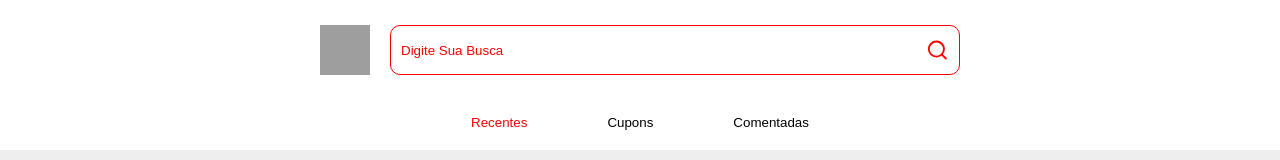
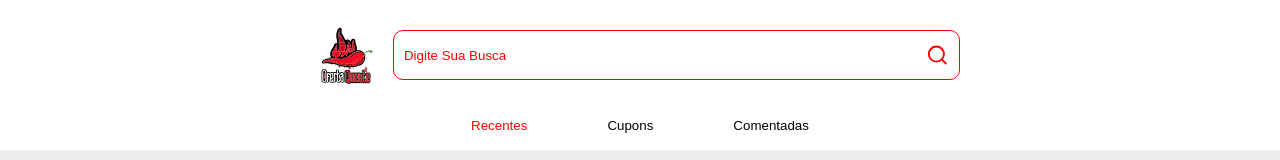
Before and after one commit to Italovini223/oferta-quente-React, a React (Vite) app: page / in a window 1280 px wide. Shown: the top 160 px of the page. Built offline with nearby package versions, Linux system fonts and the light colour scheme; no server answers; grey boxes are pictures that could not be loaded; some icons are missing.

Commit message:
✨ feat: set new logo images

```diff
--- a/index.html
+++ b/index.html
@@ -5,9 +5,9 @@
     <link rel="preconnect" href="https://fonts.gstatic.com" crossorigin>
 
     <meta charset="UTF-8" />
-    <link rel="icon" type="image/svg+xml" href="/vite.svg" />
+    <link rel="icon"  href="/src/assets/logo-sem-fundo.ico" />
     <meta name="viewport" content="width=device-width, initial-scale=1.0" />
-    <title>Vite + React</title>
+    <title>Oferta Quente</title>
 
     <link href="https://fonts.googleapis.com/css2?family=Mukta:wght@400;500;700&display=swap" rel="stylesheet">
   </head>
--- a/src/components/Header/index.jsx
+++ b/src/components/Header/index.jsx
@@ -4,8 +4,8 @@ import { Container, Top,Bottom } from "./styles";
 
 import {FiSearch} from 'react-icons/fi'
 
-import logoImg from '../../assets/logo-sem-fundo.ico'
-import { Filter } from "../Filter";
+import logoImg from '../../assets/oferta quente branco.svg'
+
 
 export function Header({onChange, value, children}){
   return (
--- a/src/components/Header/styles.js
+++ b/src/components/Header/styles.js
@@ -19,6 +19,7 @@ export const Container = styled.header`
 
 export const Top = styled.div`
   display: flex;
+  align-items: center;
 
   justify-content: space-around;
   width: 50%;
@@ -28,8 +29,8 @@ export const Top = styled.div`
 
 
   > img {
-    width: 50px;
-    height: 50px;
+    width: 60px;
+    height: 60px;
   }
 `;
 
```
Also changed, not shown: src/assets/oferta quente branco.svg (added), src/assets/oferta-quente-branco.svg (added).
